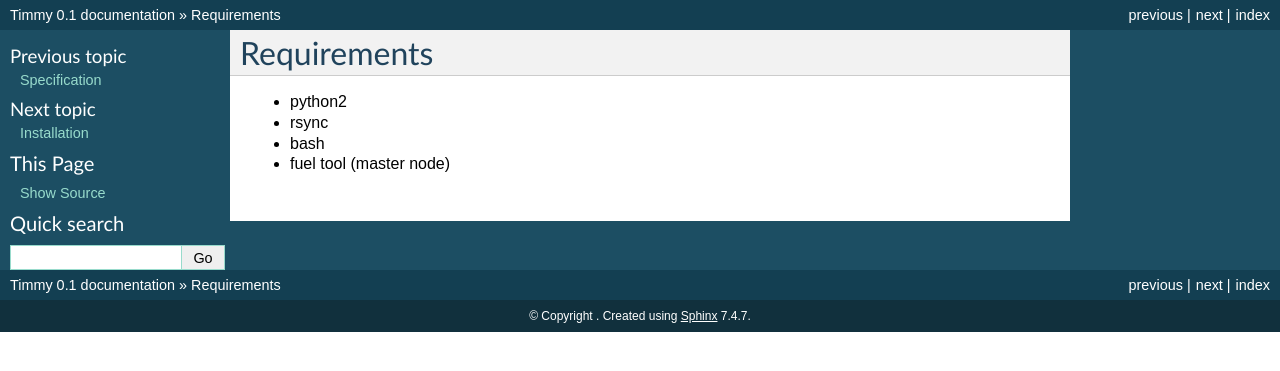
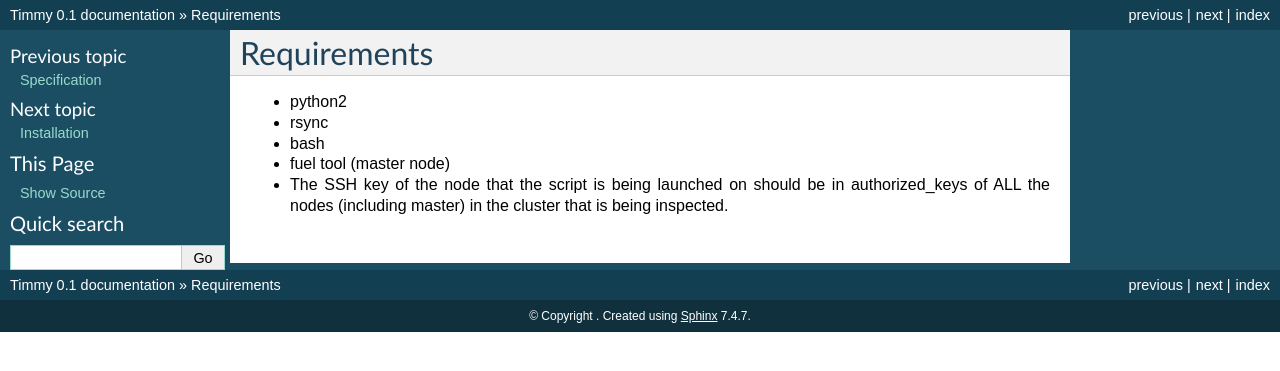
Before and after one commit to openstack-archive/timmy, a Sphinx documentation site: the page built from doc/source/requirements.rst, in a window 1280 px wide. Shown: the top 371 px of the page. Built offline with Sphinx 7.4.7, drawn with Linux system fonts in a browser that asks for light colours.

Commit message:
Corrected the docs according to the new features

```diff
--- a/doc/source/requirements.rst
+++ b/doc/source/requirements.rst
@@ -6,3 +6,4 @@ Requirements
 * rsync
 * bash
 * fuel tool (master node)
+* The SSH key of the node that the script is being launched on should be in authorized_keys of ALL the nodes (including master) in the cluster that is being inspected.
--- a/doc/source/specification.rst
+++ b/doc/source/specification.rst
@@ -5,6 +5,7 @@ Specification
 * This tool is based on https://etherpad.openstack.org/p/openstack-diagnostics
 * Should work fine on the following environments that were tested: 4.x, 5.x, 6.0
 * Operates non-destructively. Completely safe.
+* Can be launched not only on the master node, if the master node's IP is specified.
 * Parallel launch, only on the nodes that are 'online'.
 * Commands (from ./cmds directory) are separated by roles (detected automatically) by the symlinks. So the command list may depend on release, roles and OS, there also can be commands that run everywhere. Also there are commands that are executed *only on one node* by its *role*, first encountered.
 * Human-readable format output of 'fuel node list' (check ./info/nodes.txt :) )
```
